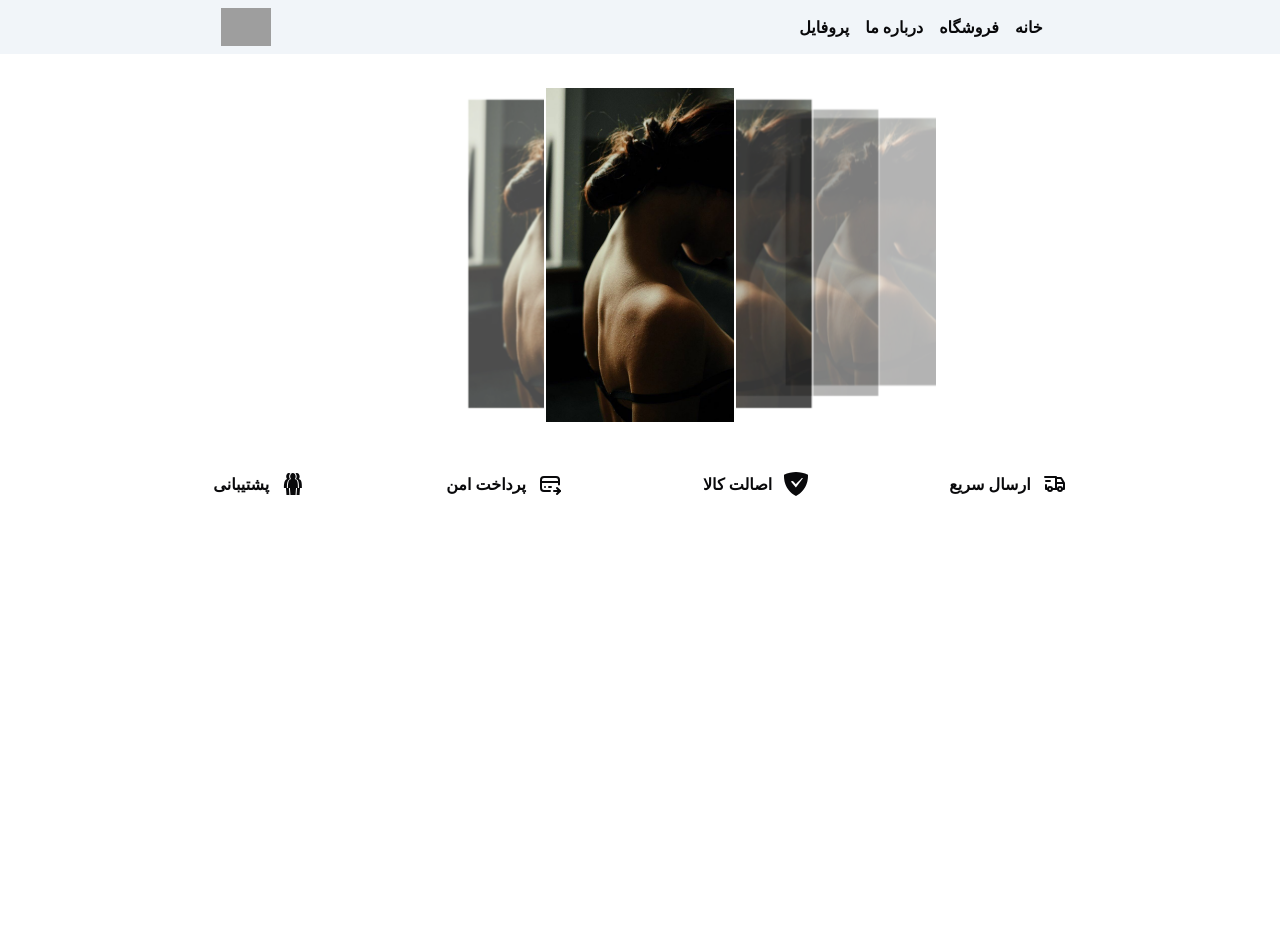
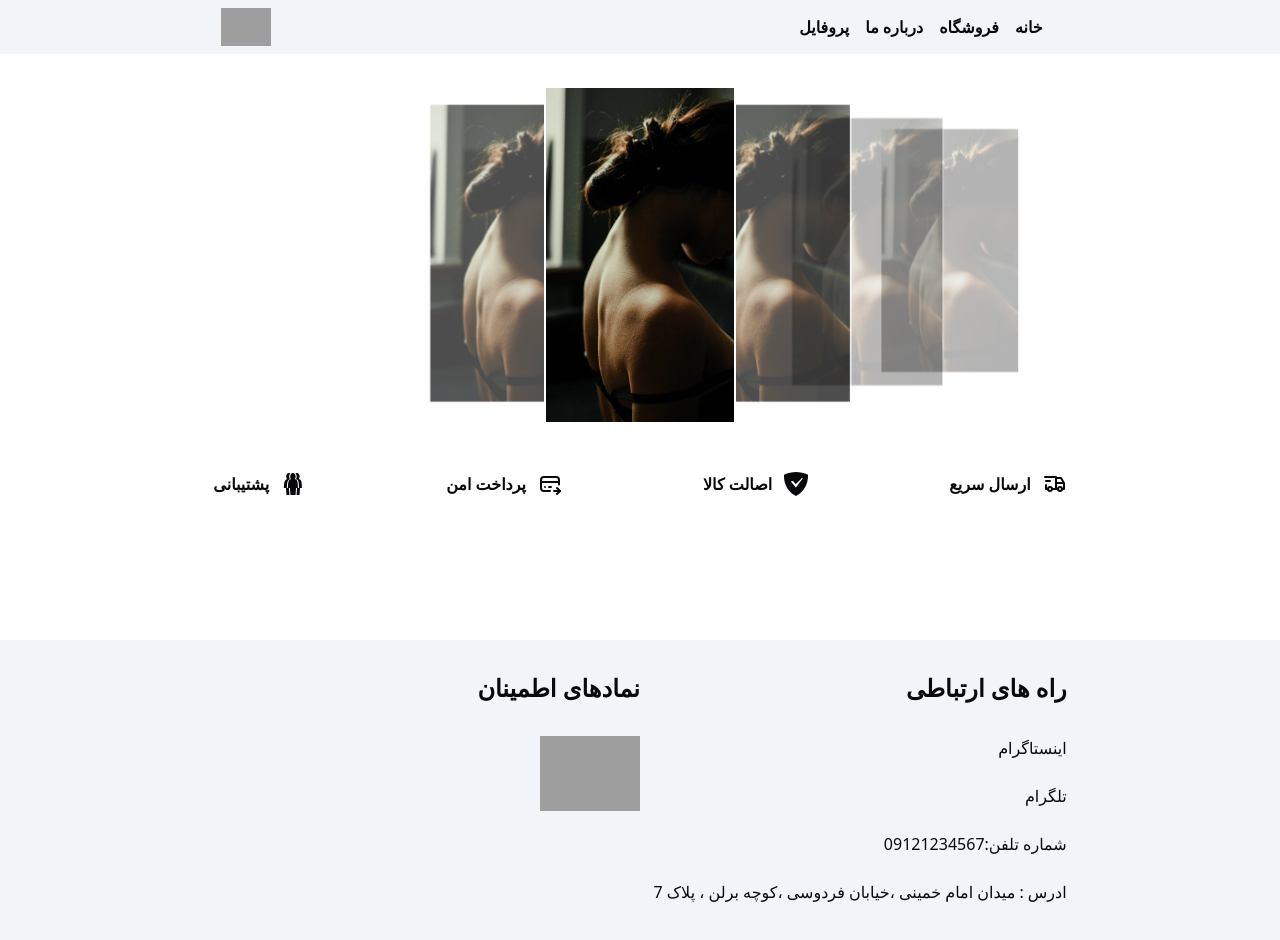
Before and after one commit to kaRIOz/berlanshop, a Next.js app: page / in a window 1280 px wide. Shown: the top 940 px of the page. Before the commit the page ends 800 px from the top, so only its background shows below. Built offline with nearby package versions, Linux system fonts and the light colour scheme; grey boxes are pictures that could not be loaded.

Commit message:
add-footer

```diff
--- a/src/app/layout.tsx
+++ b/src/app/layout.tsx
@@ -4,6 +4,8 @@ import localFont from "next/font/local";
 import "./globals.css";
 
 import Navbar from "@/components/navbar/navbar";
+import Footer from "@/components/footer/footer";
+
 const geistSans = localFont({
     src: "./fonts/GeistVF.woff",
     variable: "--font-geist-sans",
@@ -33,6 +35,7 @@ export default function RootLayout({
                 <div>
                     <main>{children}</main>
                 </div>
+                <Footer />
             </body>
         </html>
     );
--- a/src/app/page.tsx
+++ b/src/app/page.tsx
@@ -20,8 +20,8 @@ export default function Home() {
                 effect={"coverflow"}
                 coverflowEffect={{
                     rotate: 0,
-                    stretch: 200,
-                    depth: 200,
+                    stretch: 100,
+                    depth: 300,
                     modifier: 0.5,
                     slideShadows: false,
                 }}
@@ -46,7 +46,7 @@ export default function Home() {
                     </SwiperSlide>
                 ))}
             </Swiper>
-            <div className="w-2/3 mt-12 m-auto flex justify-between items-center">
+            <div className="w-2/3 my-12 m-auto flex justify-between items-center">
                 <div className="flex justify-center items-center space-x-3 space-x-reverse ">
                     <TbTruckDelivery className="text-2xl" />
                     <p className="font-semibold">ارسال سریع</p>
--- /dev/null
+++ b/src/components/footer/footer.tsx
@@ -0,0 +1,31 @@
+import Image from "next/image";
+import React from "react";
+
+const Footer = () => {
+    return (
+        <footer className="w-full  bg-slate-100 mt-36">
+            <div className="w-2/3 mx-auto grid grid-cols-1 md:grid-cols-2 content-center">
+                <div>
+                    <h2 className="font-semibold text-2xl py-8">راه های ارتباطی</h2>
+                    <ul className="pb-20 flex flex-col space-y-6">
+                        <li>اینستاگرام</li>
+                        <li>تلگرام</li>
+                        <li>شماره تلفن:09121234567</li>
+                        <li> ادرس : میدان امام خمینی ،خیابان فردوسی ،کوچه برلن ، پلاک 7</li>
+                    </ul>
+                </div>
+                <div>
+                    <h2 className="font-semibold text-2xl py-8">نمادهای اطمینان</h2>
+                    <Image
+                        src="https://parspng.com/wp-content/uploads/2023/01/zarin-palpng.parspng.com_.png"
+                        width={100}
+                        height={100}
+                        alt="zarinpal-logo"
+                    />
+                </div>
+            </div>
+        </footer>
+    );
+};
+
+export default Footer;
```
